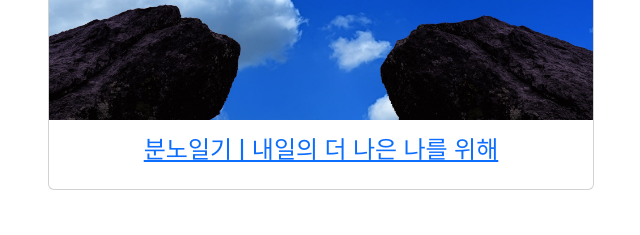
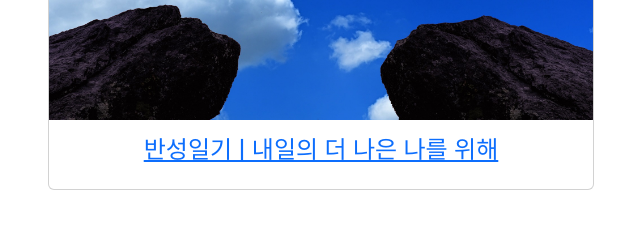
Before and after one commit to barabodabook/baraboda_official, a plain HTML site: page index.html in a window 1280 px wide. Shown: the part 1900-2135 px from the top of the page, 319-959 px from the left. Drawn offline with nearby package versions, Linux system fonts and the light colour scheme.

Commit message:
Update index.html

```diff
--- a/index.html
+++ b/index.html
@@ -79,7 +79,7 @@
             <div class="card">
               <img src="jump.jpg" class="card-img-top" alt="Card Image">
               <div class="card-body">
-                <h5 class="card-title">분노일기 | 내일의 더 나은 나를 위해</h5>
+                <h5 class="card-title">반성일기 | 내일의 더 나은 나를 위해</h5>
               </div>
             </div>
           </a>
```
